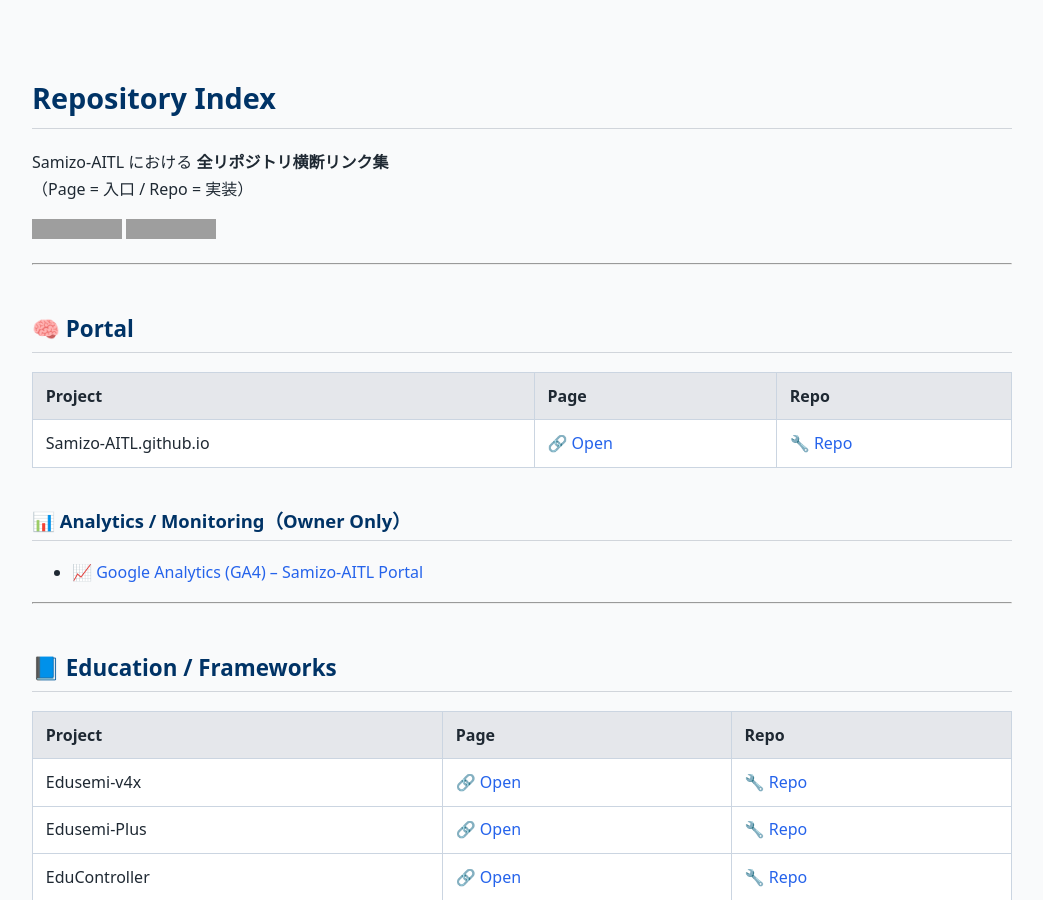
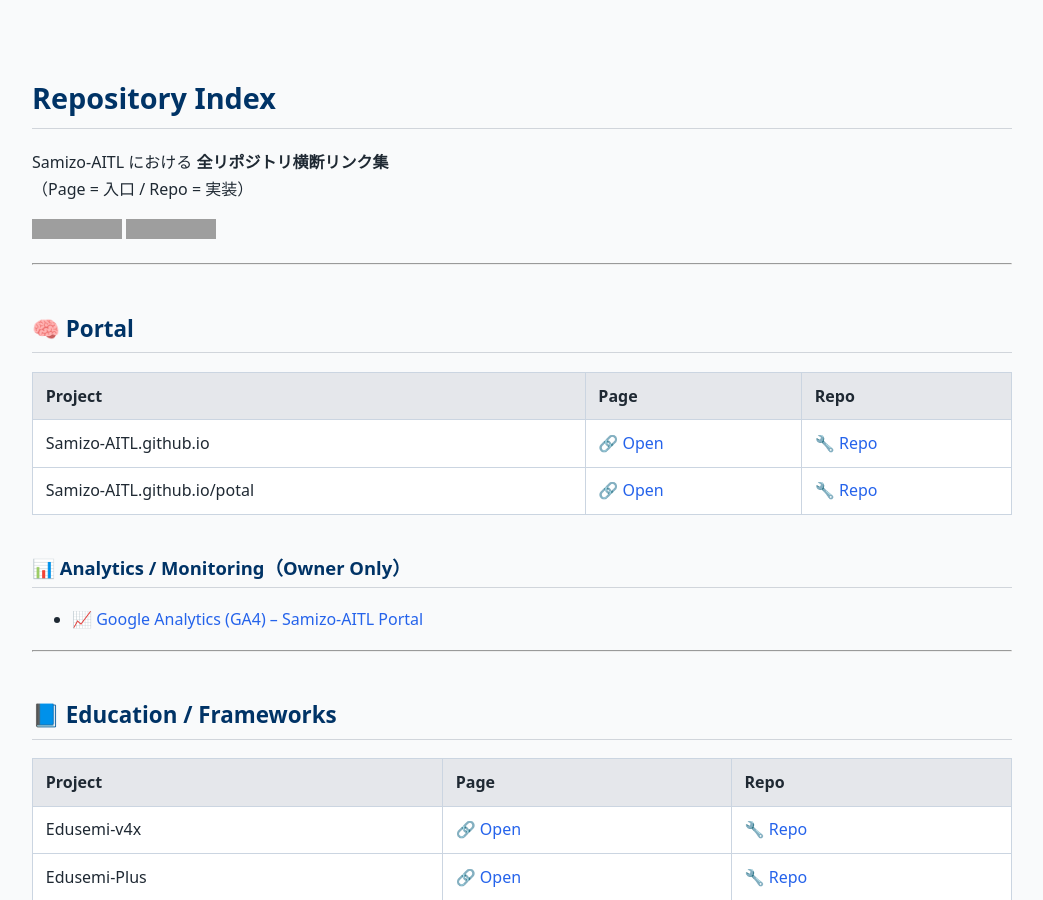
Before and after one commit to Samizo-AITL/Samizo-AITL.github.io, a Jekyll site: the page built from repo-index.md, in a window 1280 px wide and 900 px high. Shown: the whole window, without its empty margins (118-1161 px from the left). Built offline with Jekyll 4.4.1, drawn with Linux system fonts in a browser that asks for light colours; grey boxes are pictures that could not be loaded.

Commit message:
Update repo-index.md

```diff
--- a/repo-index.md
+++ b/repo-index.md
@@ -16,7 +16,8 @@
 
 | Project | Page | Repo |
 |---|---|---|
-| Samizo-AITL.github.io | 🔗 [Open](https://samizo-aitl.github.io/) | 🔧 [Repo](https://github.com/Samizo-AITL/Samizo-AITL.github.io) |
+| Samizo-AITL.github.io | 🔗 [Open](https://samizo-aitl.github.io/) | 🔧 [Repo](https://github.com/Samizo-AITL/Samizo-AITL.github.io)
+| Samizo-AITL.github.io/potal | 🔗 [Open](https://samizo-aitl.github.io/portal) | 🔧 [Repo](https://github.com/Samizo-AITL/Samizo-AITL.github.io) |
 
 ### 📊 Analytics / Monitoring（Owner Only）
 
```
